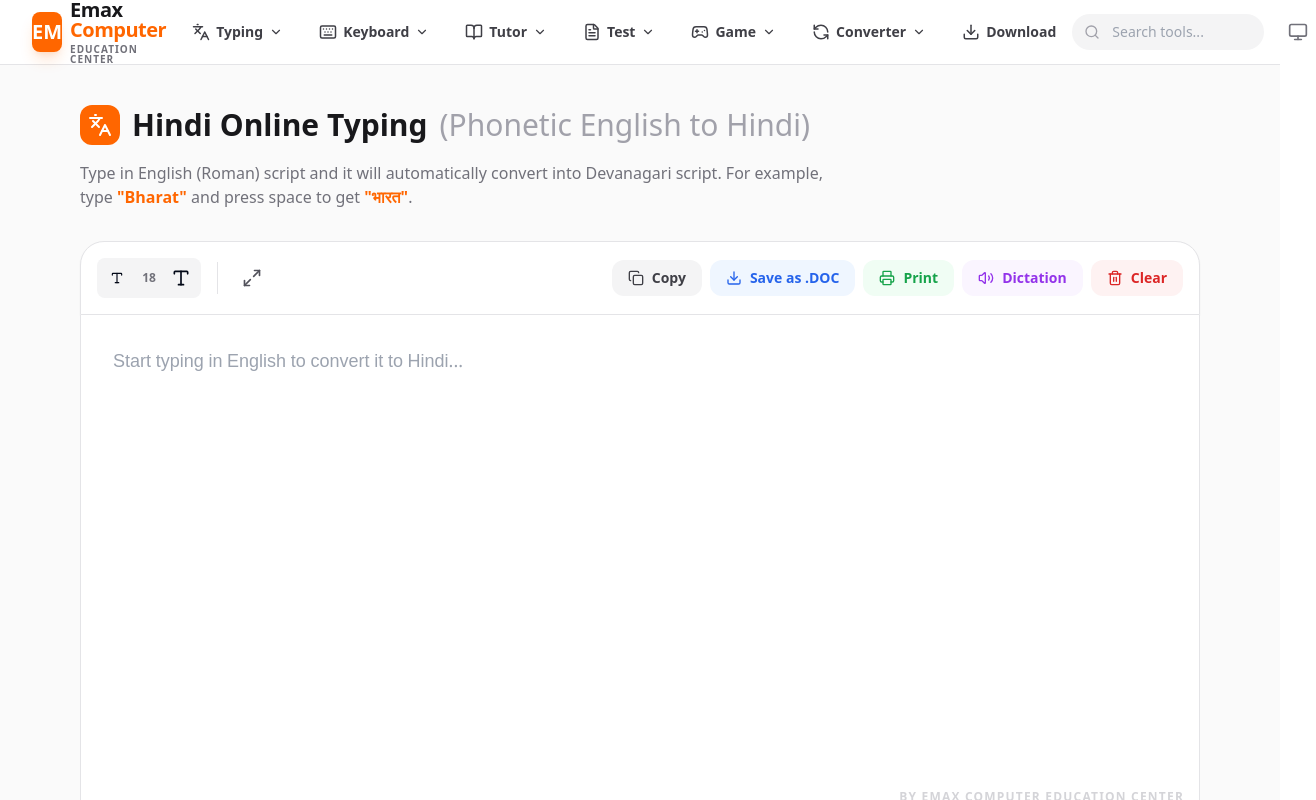
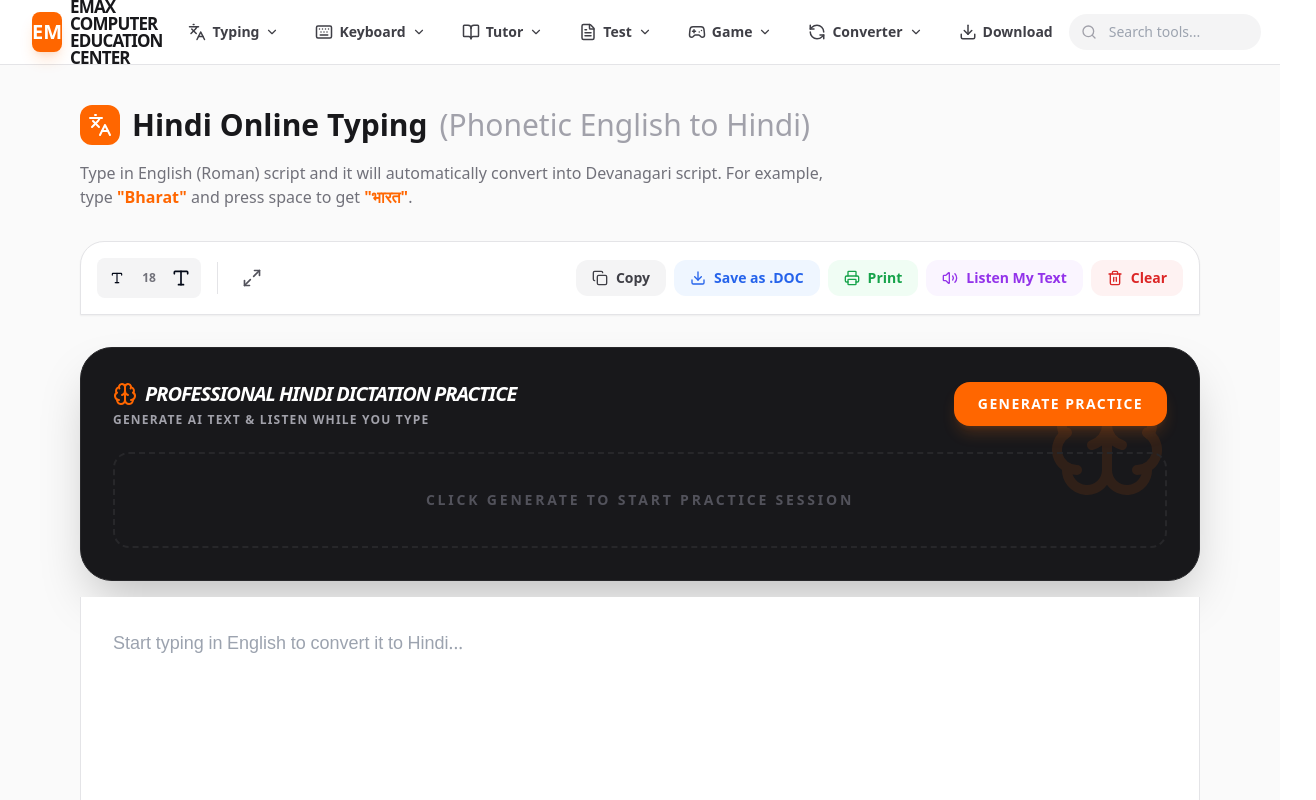
Before and after one commit to haarekasahara1923-wq/type, a Next.js app: page /typing/hindi in a window 1280 px wide. Shown: the top 800 px of the page, 1316 px wide, since content can reach past the window. Built offline with nearby package versions, Linux system fonts and the light colour scheme.

Commit message:
Fix navbar styling, scroll issues and implement Professional AI Dictation Practice mode

```diff
--- a/src/app/globals.css
+++ b/src/app/globals.css
@@ -73,8 +73,12 @@
   * {
     @apply border-border;
   }
+  html, body {
+    @apply antialiased overflow-x-hidden w-full;
+    max-width: 100vw;
+  }
   body {
-    @apply bg-background text-foreground antialiased;
+    @apply bg-background text-foreground flex flex-col min-h-screen relative;
   }
 
   /* Font Families */
--- a/src/app/typing/[lang]/page.tsx
+++ b/src/app/typing/[lang]/page.tsx
@@ -16,6 +16,7 @@
 } from "lucide-react";
 import { cn } from "@/lib/utils";
 import { useParams } from "next/navigation";
+import { Brain, Play, Pause } from "lucide-react";
 
 export default function DynamicTypingPage() {
   const params = useParams();
@@ -25,6 +26,9 @@
   const [text, setText] = useState("");
   const [fontSize, setFontSize] = useState(18);
   const [isFullScreen, setIsFullScreen] = useState(false);
+  const [practiceText, setPracticeText] = useState("");
+  const [isAiLoading, setIsAiLoading] = useState(false);
+  const [isSpeaking, setIsSpeaking] = useState(false);
   const textareaRef = useRef<HTMLTextAreaElement>(null);
 
   const handleCopy = () => {
@@ -47,13 +51,32 @@
     element.click();
   };
 
-  const handleSpeak = () => {
+  const handleSpeak = (content: string) => {
     if ('speechSynthesis' in window) {
-      const utterance = new SpeechSynthesisUtterance(text);
+      window.speechSynthesis.cancel();
+      const utterance = new SpeechSynthesisUtterance(content);
       utterance.lang = lang === 'hindi' ? 'hi-IN' : 'en-US';
+      utterance.rate = 0.9; // Slightly slower for dictation
+      utterance.onstart = () => setIsSpeaking(true);
+      utterance.onend = () => setIsSpeaking(false);
       window.speechSynthesis.speak(utterance);
     } else {
-      alert("Sorry, your browser does not support text to speech.");
+      alert("Text to speech not supported.");
+    }
+  };
+
+  const handleAiGenerate = async () => {
+    setIsAiLoading(true);
+    try {
+      const response = await fetch("/api/paragraphs?language=" + (lang === "hindi" ? "Hindi" : "English") + "&difficulty=Intermediate");
+      const data = await response.json();
+      if (data && data.length > 0) {
+        setPracticeText(data[Math.floor(Math.random() * data.length)].content);
+      }
+    } catch (e) {
+      console.error(e);
+    } finally {
+      setIsAiLoading(false);
     }
   };
 
@@ -126,11 +149,11 @@
               <Printer size={16} /> Print
             </button>
             <button
-              onClick={handleSpeak}
+              onClick={() => handleSpeak(text)}
               className="flex items-center gap-2 px-4 py-2 bg-purple-50 hover:bg-purple-100 text-purple-600 rounded-xl text-sm font-bold transition-all"
-              title="Dictation - Read Text Aloud"
+              title="Dictation - Read Your Text"
             >
-              <Volume2 size={16} /> Dictation
+              <Volume2 size={16} /> Listen My Text
             </button>
             <button
               onClick={handleClear}
@@ -140,6 +163,59 @@
             </button>
           </div>
         </div>
+
+        {/* AI Practice Panel */}
+        {!isFullScreen && (
+          <div className="mt-8 mb-4">
+            <div className="bg-zinc-900 border border-zinc-800 rounded-[32px] p-8 shadow-2xl relative overflow-hidden group">
+               <div className="absolute top-0 right-0 p-8 opacity-10 text-brand-primary group-hover:scale-110 transition-transform">
+                  <Brain size={120} />
+               </div>
+               <div className="relative z-10">
+                  <div className="flex flex-wrap items-center justify-between gap-4 mb-6">
+                    <div className="space-y-1">
+                      <h2 className="text-xl font-black text-white flex items-center gap-2 uppercase tracking-tighter italic">
+                        <Brain className="text-brand-primary" size={24} />
+                        Professional Dictation Practice
+                      </h2>
+                      <p className="text-zinc-400 text-xs font-bold uppercase tracking-widest">Generate AI text & Listen while you type</p>
+                    </div>
+                    <div className="flex gap-2">
+                      <button
+                        onClick={handleAiGenerate}
+                        disabled={isAiLoading}
+                        className="flex items-center gap-2 px-6 py-3 bg-brand-primary hover:bg-orange-600 text-white rounded-2xl text-sm font-black uppercase tracking-widest transition-all shadow-lg shadow-orange-500/20 disabled:opacity-50"
+                      >
+                        {isAiLoading ? "Generating..." : "Generate Practice"}
+                      </button>
+                      {practiceText && (
+                        <button
+                          onClick={() => isSpeaking ? window.speechSynthesis.cancel() : handleSpeak(practiceText)}
+                          className="flex items-center gap-2 px-6 py-3 bg-white hover:bg-zinc-100 text-zinc-900 rounded-2xl text-sm font-black uppercase tracking-widest transition-all shadow-lg"
+                        >
+                          {isSpeaking ? <Pause size={18} /> : <Play size={18} />}
+                          {isSpeaking ? "Stop" : "Start Dictation"}
+                        </button>
+                      )}
+                    </div>
+                  </div>
+
+                  {practiceText ? (
+                    <div className={cn(
+                      "bg-white/5 border border-white/10 rounded-2xl p-6 text-zinc-300 leading-relaxed max-h-40 overflow-y-auto scrollbar-hide",
+                      lang === 'hindi' ? "font-mangal text-2xl text-justify" : "font-sans text-lg italic"
+                    )}>
+                      {practiceText}
+                    </div>
+                  ) : (
+                    <div className="h-24 flex items-center justify-center border-2 border-dashed border-zinc-800 rounded-2xl">
+                      <p className="text-zinc-600 text-sm font-bold uppercase tracking-[0.2em]">Click Generate to Start Practice Session</p>
+                    </div>
+                  )}
+               </div>
+            </div>
+          </div>
+        )}
 
         {/* Main Textarea */}
         <div className="relative group">
--- a/src/app/typing/hindi/page.tsx
+++ b/src/app/typing/hindi/page.tsx
@@ -12,7 +12,10 @@
   Maximize2,
   Minimize2,
   Info,
-  Volume2
+  Volume2,
+  Brain,
+  Pause,
+  Play
 } from "lucide-react";
 import { cn } from "@/lib/utils";
 
@@ -20,6 +23,9 @@
   const [text, setText] = useState("");
   const [fontSize, setFontSize] = useState(18);
   const [isFullScreen, setIsFullScreen] = useState(false);
+  const [practiceText, setPracticeText] = useState("");
+  const [isAiLoading, setIsAiLoading] = useState(false);
+  const [isSpeaking, setIsSpeaking] = useState(false);
   const textareaRef = useRef<HTMLTextAreaElement>(null);
 
   const handleCopy = () => {
@@ -42,13 +48,32 @@
     element.click();
   };
 
-  const handleSpeak = () => {
+  const handleSpeak = (content: string) => {
     if ('speechSynthesis' in window) {
-      const utterance = new SpeechSynthesisUtterance(text);
+      window.speechSynthesis.cancel();
+      const utterance = new SpeechSynthesisUtterance(content);
       utterance.lang = 'hi-IN';
+      utterance.rate = 0.85;
+      utterance.onstart = () => setIsSpeaking(true);
+      utterance.onend = () => setIsSpeaking(false);
       window.speechSynthesis.speak(utterance);
     } else {
-      alert("Sorry, your browser does not support text to speech.");
+      alert("Text to speech not supported.");
+    }
+  };
+
+  const handleAiGenerate = async () => {
+    setIsAiLoading(true);
+    try {
+      const response = await fetch("/api/paragraphs?language=Hindi&difficulty=Intermediate");
+      const data = await response.json();
+      if (data && data.length > 0) {
+        setPracticeText(data[Math.floor(Math.random() * data.length)].content);
+      }
+    } catch (e) {
+      console.error(e);
+    } finally {
+      setIsAiLoading(false);
     }
   };
 
@@ -120,11 +145,11 @@
               <Printer size={16} /> Print
             </button>
             <button
-              onClick={handleSpeak}
+              onClick={() => handleSpeak(text)}
               className="flex items-center gap-2 px-4 py-2 bg-purple-50 hover:bg-purple-100 text-purple-600 rounded-xl text-sm font-bold transition-all"
-              title="Dictation - Read Text Aloud"
+              title="Dictation - Read Your Text"
             >
-              <Volume2 size={16} /> Dictation
+              <Volume2 size={16} /> Listen My Text
             </button>
             <button
               onClick={handleClear}
@@ -134,6 +159,56 @@
             </button>
           </div>
         </div>
+
+        {/* AI Practice Panel */}
+        {!isFullScreen && (
+          <div className="mt-8 mb-4">
+            <div className="bg-zinc-900 border border-zinc-800 rounded-[32px] p-8 shadow-2xl relative overflow-hidden group">
+               <div className="absolute top-0 right-0 p-8 opacity-10 text-brand-primary group-hover:scale-110 transition-transform">
+                  <Brain size={120} />
+               </div>
+               <div className="relative z-10">
+                  <div className="flex flex-wrap items-center justify-between gap-4 mb-6">
+                    <div className="space-y-1">
+                      <h2 className="text-xl font-black text-white flex items-center gap-2 uppercase tracking-tighter italic">
+                        <Brain className="text-brand-primary" size={24} />
+                        Professional Hindi Dictation Practice
+                      </h2>
+                      <p className="text-zinc-400 text-xs font-bold uppercase tracking-widest">Generate AI text & Listen while you type</p>
+                    </div>
+                    <div className="flex gap-2">
+                      <button
+                        onClick={handleAiGenerate}
+                        disabled={isAiLoading}
+                        className="flex items-center gap-2 px-6 py-3 bg-brand-primary hover:bg-orange-600 text-white rounded-2xl text-sm font-black uppercase tracking-widest transition-all shadow-lg shadow-orange-500/20 disabled:opacity-50"
+                      >
+                        {isAiLoading ? "Generating..." : "Generate Practice"}
+                      </button>
+                      {practiceText && (
+                        <button
+                          onClick={() => isSpeaking ? window.speechSynthesis.cancel() : handleSpeak(practiceText)}
+                          className="flex items-center gap-2 px-6 py-3 bg-white hover:bg-zinc-100 text-zinc-900 rounded-2xl text-sm font-black uppercase tracking-widest transition-all shadow-lg"
+                        >
+                          {isSpeaking ? <Pause size={18} /> : <Play size={18} />}
+                          {isSpeaking ? "Stop" : "Start Dictation"}
+                        </button>
+                      )}
+                    </div>
+                  </div>
+
+                  {practiceText ? (
+                    <div className="bg-white/5 border border-white/10 rounded-2xl p-6 text-zinc-300 leading-relaxed max-h-40 overflow-y-auto scrollbar-hide font-mangal text-2xl text-justify">
+                      {practiceText}
+                    </div>
+                  ) : (
+                    <div className="h-24 flex items-center justify-center border-2 border-dashed border-zinc-800 rounded-2xl">
+                      <p className="text-zinc-600 text-sm font-bold uppercase tracking-[0.2em]">Click Generate to Start Practice Session</p>
+                    </div>
+                  )}
+               </div>
+            </div>
+          </div>
+        )}
 
         {/* Main Textarea */}
         <div className="relative group">
--- a/src/components/Navbar.tsx
+++ b/src/components/Navbar.tsx
@@ -94,10 +94,12 @@
                 EM
               </div>
               <div className="flex flex-col">
-                <span className="text-xl font-extrabold tracking-tight text-zinc-900 leading-none">
-                  Emax<span className="text-brand-primary"> Computer</span>
+                <span className="text-[17px] font-black tracking-tighter text-zinc-900 leading-none uppercase">
+                  Emax Computer
                 </span>
-                <span className="text-[10px] text-zinc-500 font-bold uppercase tracking-widest leading-none mt-1">Education Center</span>
+                <span className="text-[17px] font-black tracking-tighter text-zinc-900 leading-none uppercase">
+                  Education Center
+                </span>
               </div>
             </Link>
           </div>
--- a/src/components/TypingBox.tsx
+++ b/src/components/TypingBox.tsx
@@ -30,7 +30,11 @@
   }, [isFinished]);
 
   useEffect(() => {
-    focusInput();
+    // Only focus after a short delay to prevent the page from jumping down on load
+    const timer = setTimeout(() => {
+      focusInput();
+    }, 500);
+    return () => clearTimeout(timer);
   }, [focusInput]);
 
   const handleChange = (e: React.ChangeEvent<HTMLTextAreaElement>) => {
```
